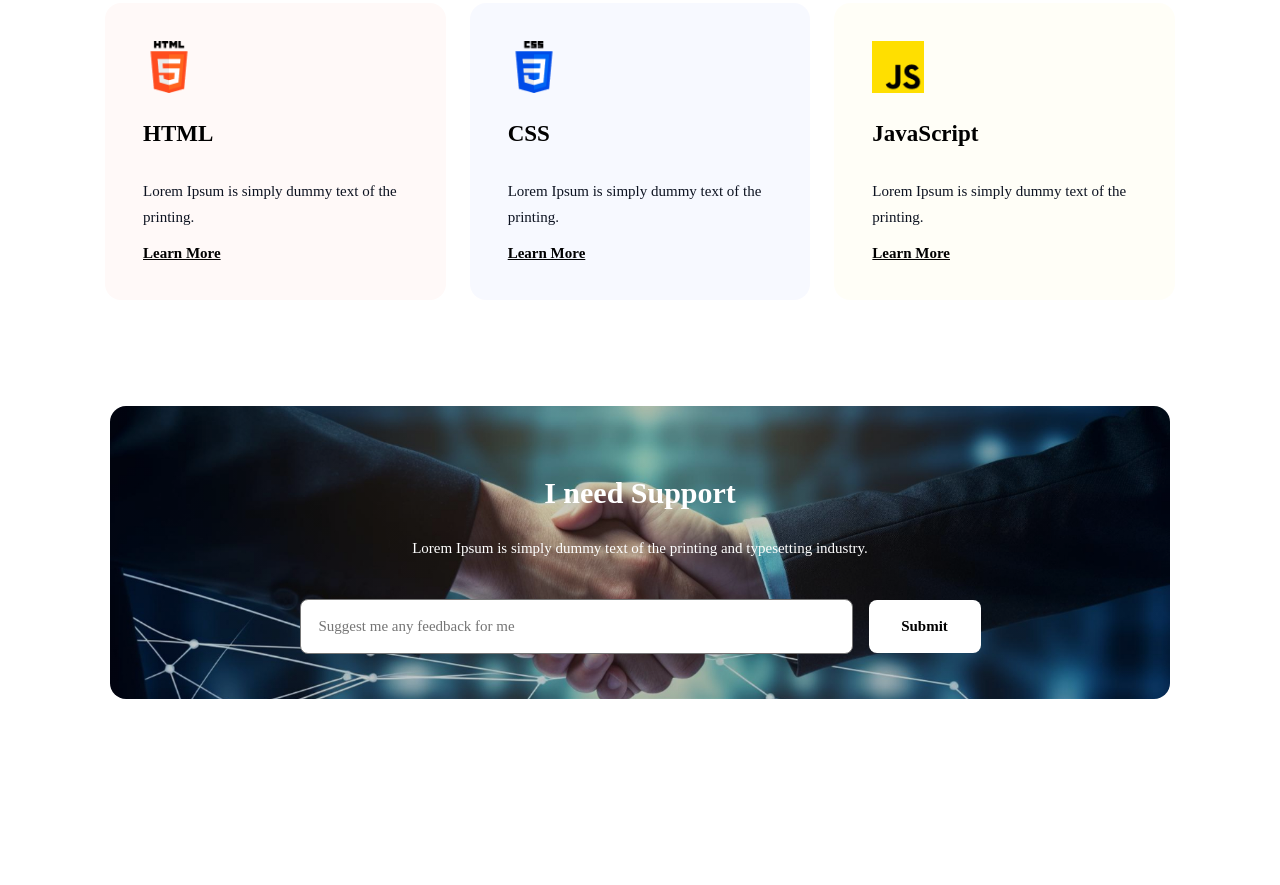
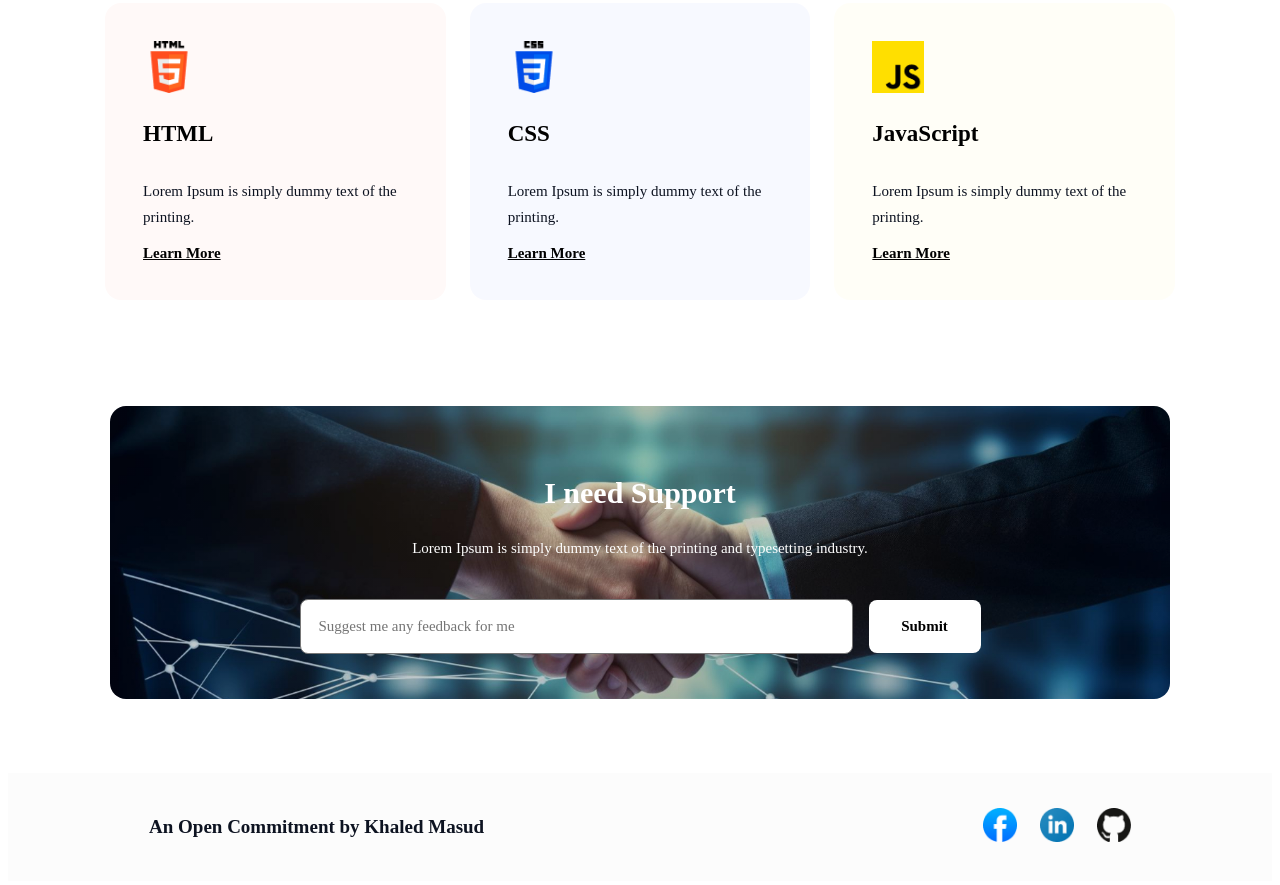
Before and after one commit to Masud319/Assignment-01, a plain HTML site: page index.html in a window 1280 px wide. Shown: the part 3665-4550 px from the top of the page. Before the commit the page ends 4372 px from the top, so only its background shows below. Drawn offline with Linux system fonts and the light colour scheme; a web font is replaced by a local one.

Commit message:
Second commit

```diff
--- a/index.html
+++ b/index.html
@@ -142,7 +142,20 @@
     </main>
 
     <footer>
+        <div class="about">
+            <div class="about-content">
+                <h1>An Open Commitment by Khaled Masud</h1>
 
+                <div class="contactme">
+
+                   <a href="https://www.facebook.com/"><img src="/assets/facebook.png" alt=""></a>
+
+                    <a href="https://www.linkedin.com/"> <img src="/assets/linkedin-icon 1.png" alt=""></a>
+
+                   <a href="https://github.com/"><img src="/assets/github.png" alt=""></a>
+                </div>
+            </div>
+        </div>
     </footer>
 
 </body>
--- a/style/style.css
+++ b/style/style.css
@@ -310,6 +310,7 @@ iframe{
     background-repeat: no-repeat;
     padding:45px 55px;
     border-radius: 16px;
+    margin-bottom: 74px;
 }
 
 
@@ -362,3 +363,33 @@ form{
     font-size: 15px;
     font-weight:bold;
 }
+
+/* -----about------- */
+.about{
+    background-color:#0D132103;
+    padding:30px 141px;
+
+}
+
+.about-content{
+     display:flex;
+    justify-content: space-between;
+    align-items: center;
+}
+
+.about-content h1{
+    font-size:19px;
+    font-weight:400px;
+    color:#0D1321;
+}
+
+.contactme{
+  display: flex;
+  gap:23px;
+  align-items: center;
+}
+
+.contactme img{
+    width:34px;
+    height: 34px;
+}
```
